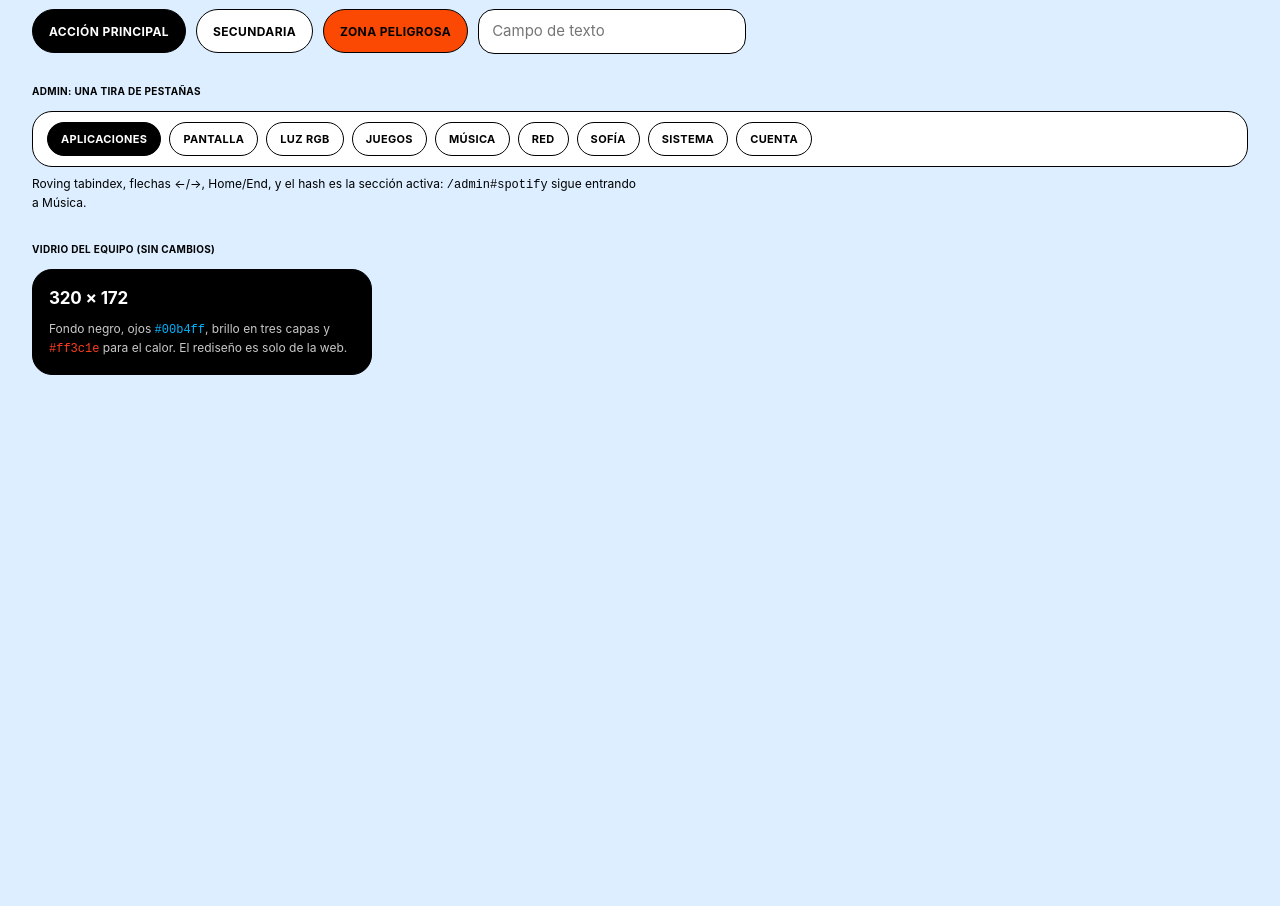
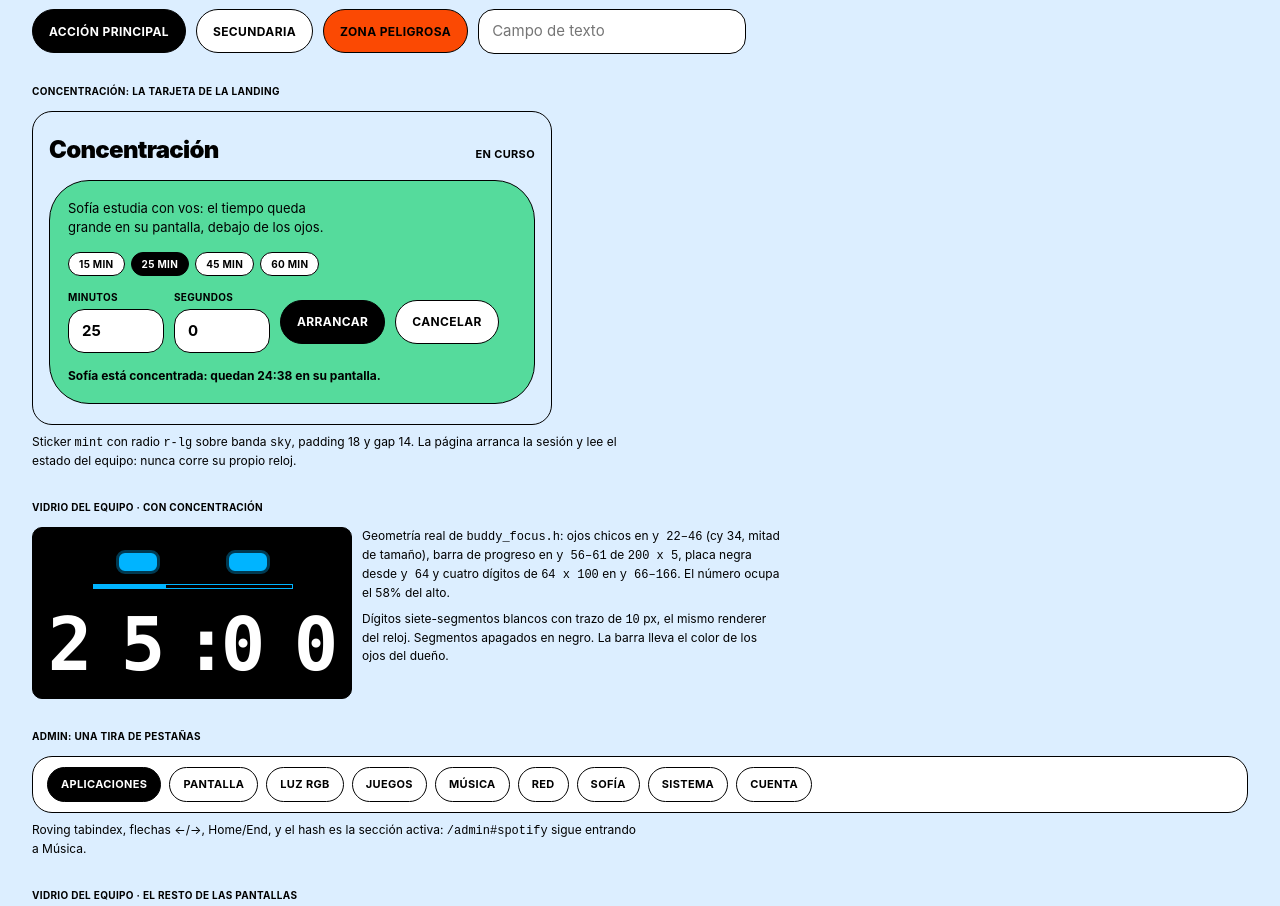
Before and after one commit to maximajorel/ESP-BUDDY, a plain HTML site: page design/system.html in a window 1280 px wide. Shown: the part 1243-2149 px from the top of the page. Before the commit the page ends 1678 px from the top, so only its background shows below. Drawn offline with Linux system fonts and the light colour scheme.

Commit message:
docs(design): el sistema sincronizado con la tarjeta de Concentración y el vidrio nuevo
styles.css grew the concentration card (824-853) after the system was written, and
this session changed the glass: a session now shrinks the eyes into the top band
and gives four 64x100 seven-segment digits the lower two thirds.

The system records both, with the values read from styles.css and buddy_focus.h,
renders the real card and a 1:1 concentration frame in system.html, and names
_legacy/web_ui/styles.css as retired instead of leaving it as a silent source.

Risk: none

```diff
--- a/design/system.html
+++ b/design/system.html
@@ -54,6 +54,27 @@
   .radii div { width: 92px; height: 92px; display: grid; place-items: end center; padding-bottom: 6px; border: var(--line); background: var(--paper); font-family: var(--mono); font-size: 10px; }
   .focus-demo:focus-visible, .focus-demo { outline: 2px solid var(--violet); outline-offset: 2px; }
   .note { margin: 8px 0 0; max-width: 80ch; font-size: 12px; }
+
+  /* Concentration card — copied from styles.css:824-853, not re-authored. */
+  .focus-band { padding: 20px 16px; background: var(--sky); border: var(--line); border-radius: var(--r-card); }
+  .focus-card { display: grid; gap: 14px; padding: 18px; border: var(--line); border-radius: var(--r-lg); background: var(--mint); }
+  .focus-lead { margin: 0; max-width: 34ch; font-size: 13px; }
+  .chips { display: flex; flex-wrap: wrap; gap: 6px; margin: 0; }
+  .chip { padding: 5px 10px; border: var(--line); border-radius: var(--r-pill); background: var(--paper); color: var(--ink); font-size: 10px; font-weight: 700; letter-spacing: 0.032em; text-transform: uppercase; font-family: inherit; cursor: pointer; }
+  .chip[aria-pressed="true"] { background: var(--ink); color: var(--paper); }
+  .focus-row { display: flex; flex-wrap: wrap; align-items: center; gap: 10px; }
+  .focus-field { display: grid; gap: 4px; font-size: 10px; font-weight: 700; letter-spacing: 0.032em; text-transform: uppercase; }
+  .focus-field input { width: 96px; }
+  .focus-now { margin: 0; font-size: 12px; font-weight: 700; }
+
+  /* Glass concentration frame: the real geometry, 1:1 so the maths is visible. */
+  .glass { position: relative; width: 320px; height: 172px; background: var(--ink); border: var(--line); border-radius: 10px; overflow: hidden; }
+  .glass .eye { position: absolute; top: 22px; width: 44px; height: 24px; border: 3px solid #003951; border-radius: 9px; background: #00b4ff; }
+  .glass .bar { position: absolute; left: 60px; top: 56px; width: 200px; height: 5px; border: 1px solid #00b4ff; }
+  .glass .bar i { display: block; width: 72px; height: 3px; background: #00b4ff; }
+  .glass .digits { position: absolute; left: 5px; top: 66px; width: 310px; height: 100px; display: flex; align-items: center; justify-content: space-between; color: var(--paper); font-family: var(--mono); font-size: 74px; font-weight: 700; }
+  .glass .digits b { display: block; width: 64px; height: 100px; line-height: 100px; text-align: center; }
+  .glass .digits span { display: block; width: 18px; height: 100px; line-height: 100px; text-align: center; }
 </style>
 </head>
 <body>
@@ -123,6 +144,45 @@
   <div class="inputs"><input placeholder="Campo de texto"></div>
 </div>
 
+<h2>Concentración: la tarjeta de la landing</h2>
+<div class="focus-band" style="max-width:520px">
+  <div style="display:flex;align-items:baseline;justify-content:space-between;gap:12px;margin-bottom:12px">
+    <h3 style="margin:0;font-size:24px;font-weight:900;letter-spacing:-0.03em">Concentración</h3>
+    <span class="label">En curso</span>
+  </div>
+  <div class="focus-card">
+    <p class="focus-lead">Sofía estudia con vos: el tiempo queda grande en su pantalla, debajo de los ojos.</p>
+    <div class="chips" role="group" aria-label="Duración">
+      <button class="chip" type="button" aria-pressed="false">15 min</button>
+      <button class="chip" type="button" aria-pressed="true">25 min</button>
+      <button class="chip" type="button" aria-pressed="false">45 min</button>
+      <button class="chip" type="button" aria-pressed="false">60 min</button>
+    </div>
+    <div class="focus-row">
+      <label class="focus-field" for="sysFocusMin">Minutos<input id="sysFocusMin" type="number" value="25" min="0" max="99"></label>
+      <label class="focus-field" for="sysFocusSec">Segundos<input id="sysFocusSec" type="number" value="0" min="0" max="59"></label>
+      <button class="btn" type="button">Arrancar</button>
+      <button class="btn ghost" type="button">Cancelar</button>
+    </div>
+    <p class="focus-now">Sofía está concentrada: quedan 24:38 en su pantalla.</p>
+  </div>
+</div>
+<p class="note">Sticker <code>mint</code> con radio <code>r-lg</code> sobre banda <code>sky</code>, padding 18 y gap 14. La página arranca la sesión y lee el estado del equipo: nunca corre su propio reloj.</p>
+
+<h2>Vidrio del equipo · con Concentración</h2>
+<div class="row">
+  <div class="glass">
+    <i class="eye" style="left:83px"></i>
+    <i class="eye" style="left:193px"></i>
+    <span class="bar"><i></i></span>
+    <div class="digits"><b>2</b><b>5</b><span>:</span><b>0</b><b>0</b></div>
+  </div>
+  <div style="max-width:420px">
+    <p class="note" style="margin-top:0">Geometría real de <code>buddy_focus.h</code>: ojos chicos en <code>y 22–46</code> (cy 34, mitad de tamaño), barra de progreso en <code>y 56–61</code> de <code>200 x 5</code>, placa negra desde <code>y 64</code> y cuatro dígitos de <code>64 x 100</code> en <code>y 66–166</code>. El número ocupa el 58% del alto.</p>
+    <p class="note">Dígitos siete-segmentos blancos con trazo de <code>10</code> px, el mismo renderer del reloj. Segmentos apagados en negro. La barra lleva el color de los ojos del dueño.</p>
+  </div>
+</div>
+
 <h2>Admin: una tira de pestañas</h2>
 <div class="tabs" role="tablist" aria-label="Ejemplo de pestañas">
   <span class="tab on" role="tab" aria-selected="true">Aplicaciones</span>
@@ -137,10 +197,10 @@
 </div>
 <p class="note">Roving tabindex, flechas ←/→, Home/End, y el hash es la sección activa: <code>/admin#spotify</code> sigue entrando a Música.</p>
 
-<h2>Vidrio del equipo (sin cambios)</h2>
+<h2>Vidrio del equipo · el resto de las pantallas</h2>
 <div class="card" style="width:340px;background:#000;color:#fff;border-color:#000">
   <b class="card-t" style="color:#fff">320 × 172</b>
-  <p class="note" style="color:#c9c9c9">Fondo negro, ojos <code style="color:#00b4ff">#00b4ff</code>, brillo en tres capas y <code style="color:#ff3c1e">#ff3c1e</code> para el calor. El rediseño es solo de la web.</p>
+  <p class="note" style="color:#8a8a8a">Fondo negro, ojos <code style="color:#00b4ff">#00b4ff</code>, brillo en tres capas y <code style="color:#ff3c1e">#ff3c1e</code> para el calor. El rediseño es solo de la web.</p>
 </div>
 </body>
 </html>
```
Also changed, not shown: design/system.md (+47 -0 lines).
